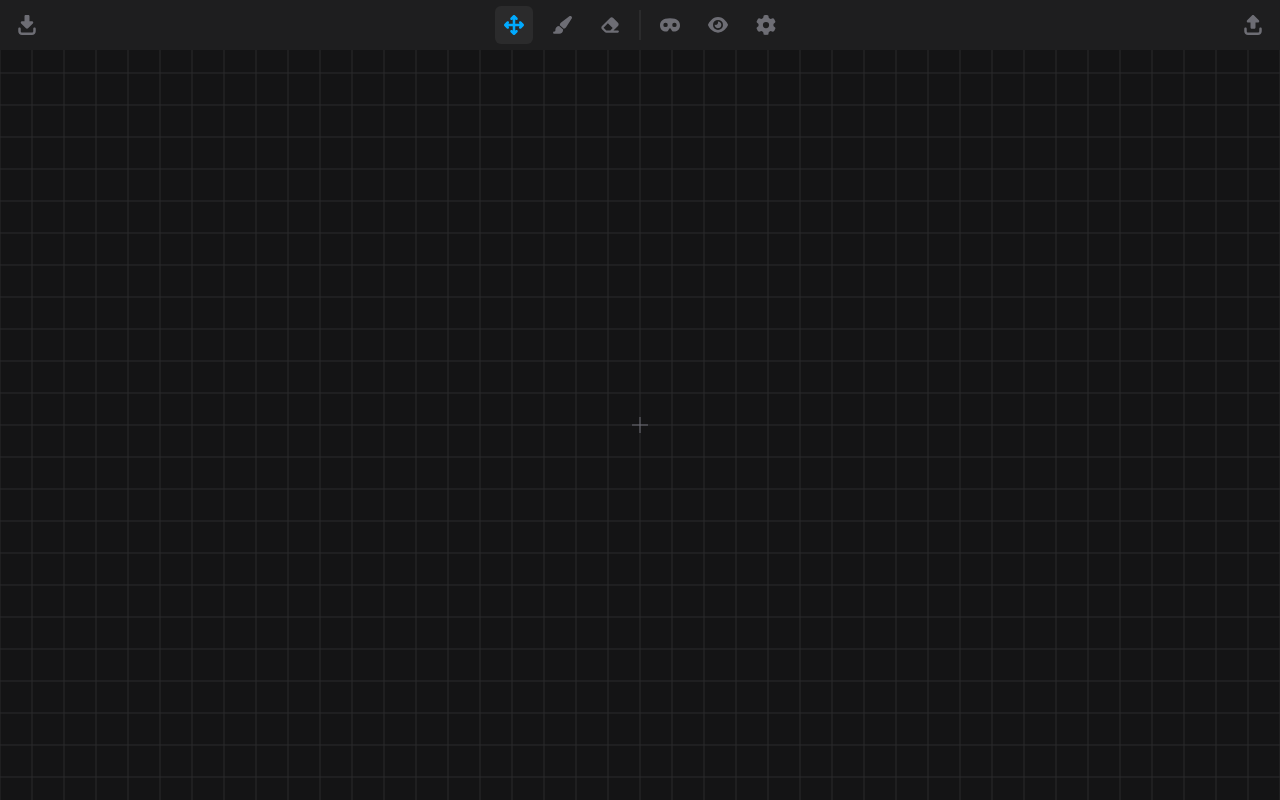
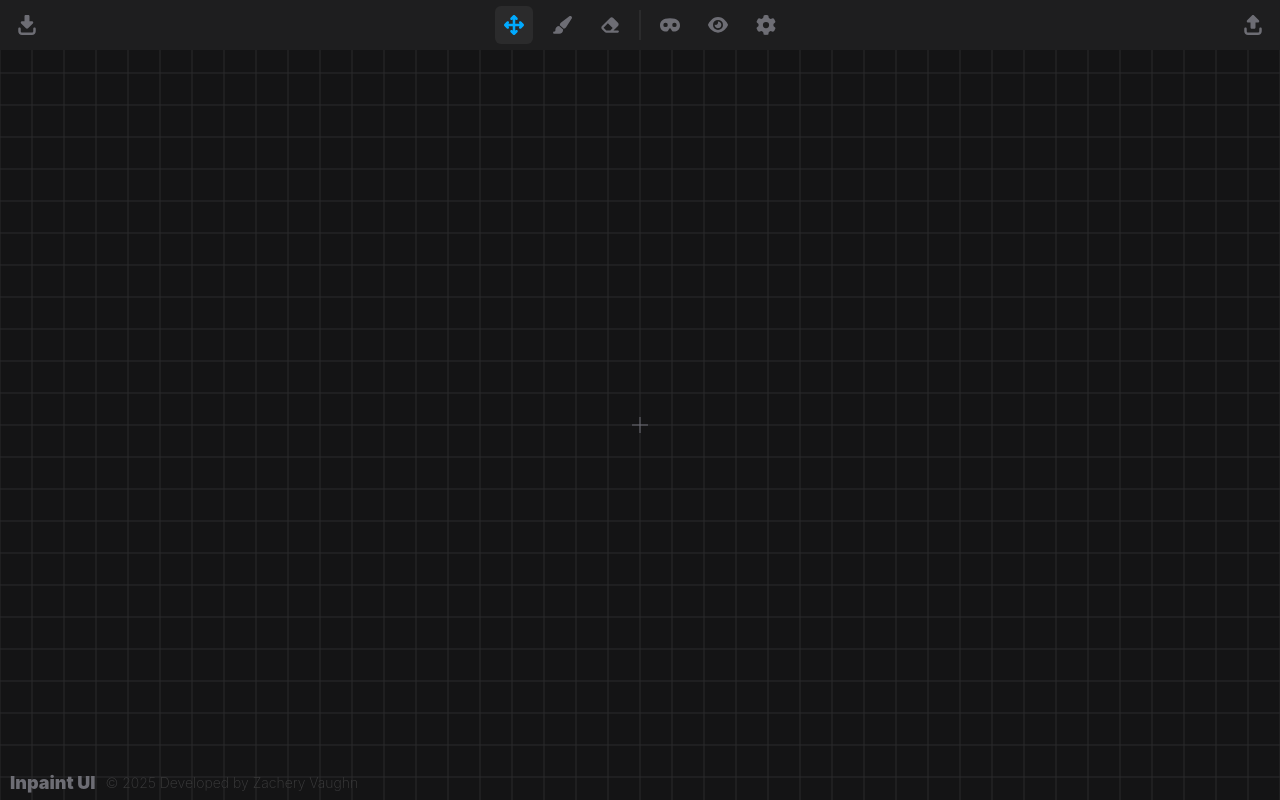
Before and after one commit to zacheryvaughn/inpaint-ui, a plain HTML site: page index.html in a window 1280 px wide. Shown: the top 800 px of the page. Drawn offline with Linux system fonts and the light colour scheme; a web font is replaced by a local one.

Commit message:
name footer

```diff
--- a/index.html
+++ b/index.html
@@ -6,7 +6,7 @@
   <meta name="viewport" content="width=device-width, initial-scale=1.0">
   <link rel="icon" type="image/png" sizes="32x32" href="images/favicon.png">
   <link rel="stylesheet" href="styles.css">
-  <title>InPaint UI</title>
+  <title>Inpaint UI</title>
 </head>
 
 <body>
@@ -162,10 +162,13 @@
     </button>
   </header>
 
-
-
   <!-- CANVAS -->
   <canvas id="canvas"></canvas>
+
+  <footer>
+    <h1>Inpaint UI</h1>
+    <p>&copy; 2025 Developed by Zachery Vaughn</p>
+  </footer>
 
   <script type="module" src="./modules/AssembledInterface.js"></script>
 </body>
--- a/styles.css
+++ b/styles.css
@@ -235,3 +235,25 @@ input[type="range"]::-moz-range-track {
   width: 100%;
   height: calc(100% - 50px);
 }
+
+footer {
+  position: absolute;
+  left: 10px;
+  bottom: 5px;
+  display: flex;
+  align-items: center;
+  justify-content: center;
+  gap: 10px;
+}
+
+footer h1 {
+  color: var(--shade-400);
+  font-weight: 900;
+  font-size: 18px;
+}
+
+footer p {
+  color: var(--shade-600);
+  font-weight: 200;
+  font-size: 14px;
+}
```
